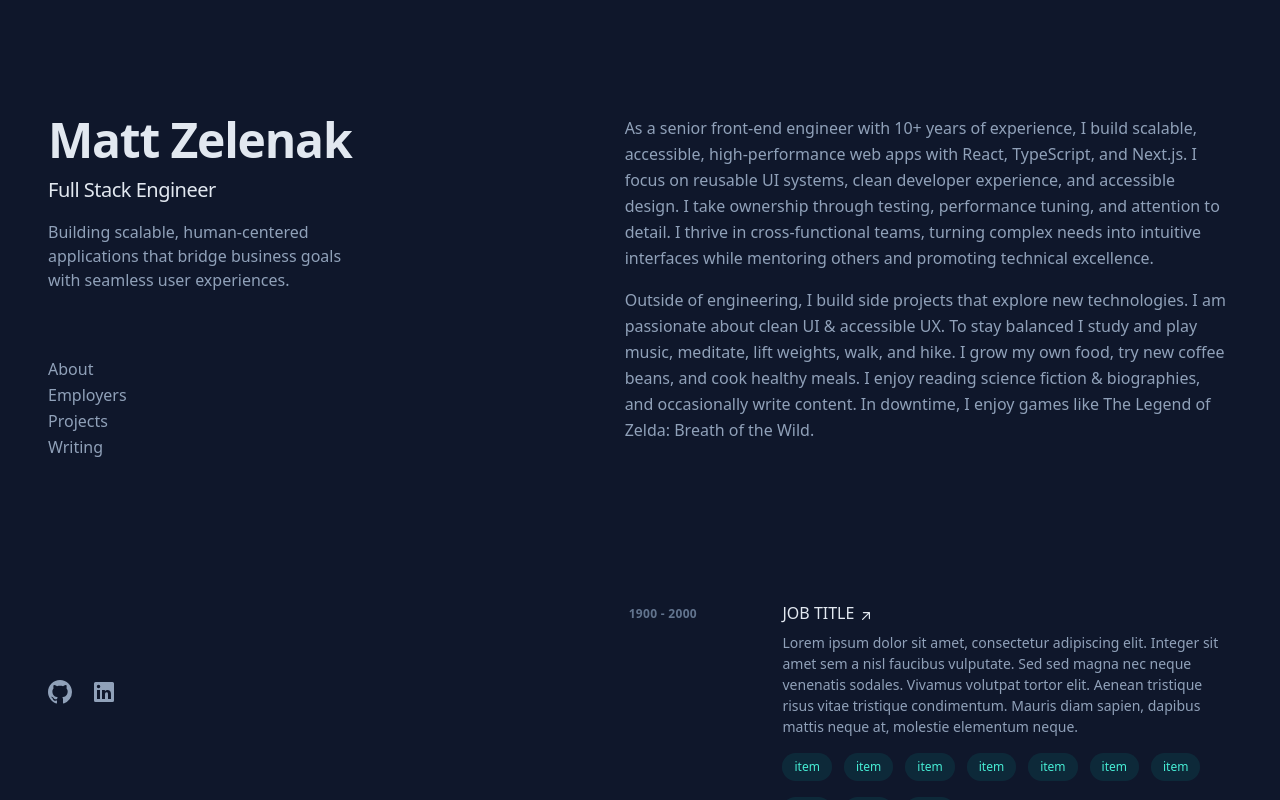
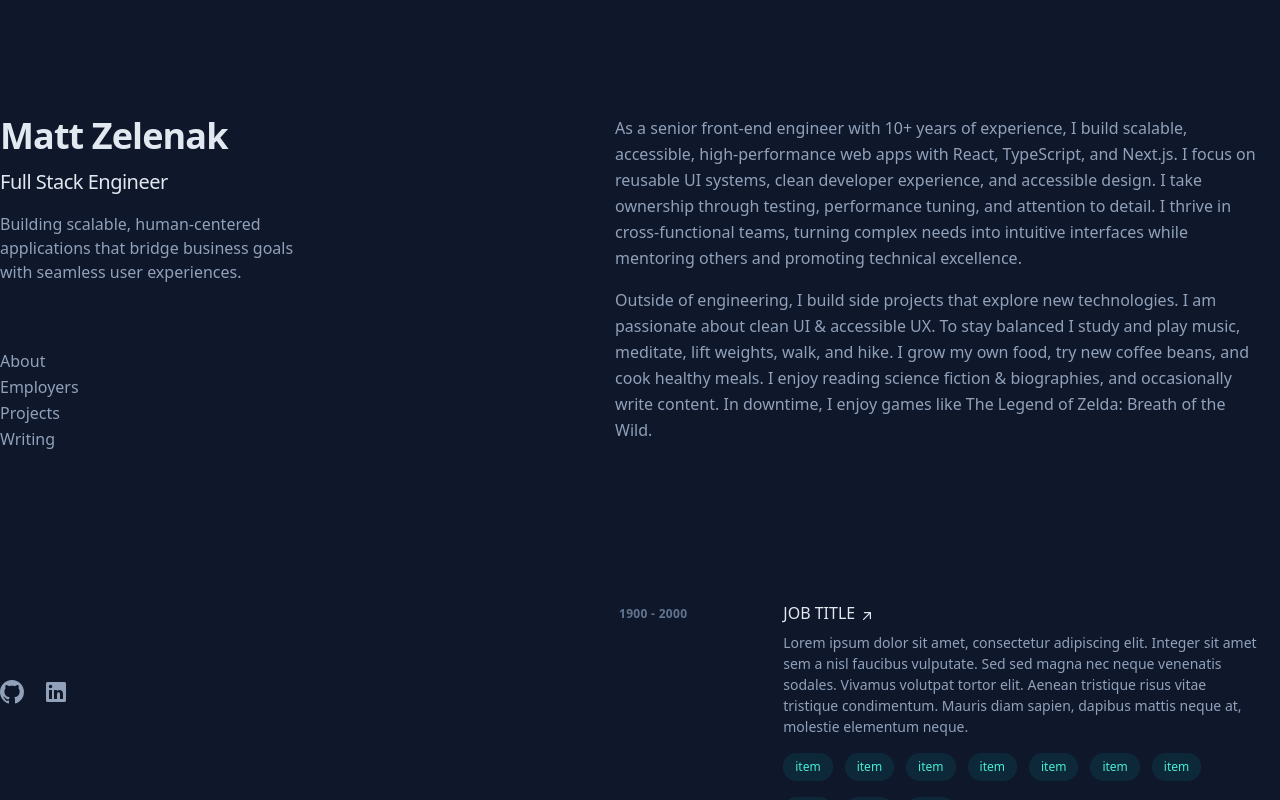
Before and after one commit to mzelenak-dev/mzed.dev, a Next.js app: page / in a window 1280 px wide. Shown: the top 800 px of the page. Built offline with nearby package versions, Linux system fonts and the light colour scheme.

Commit message:
seperate blogList tool; fix responsive header nav text

```diff
--- a/app/globals.css
+++ b/app/globals.css
@@ -1,4 +1,8 @@
 @import "tailwindcss";
+
+@theme {
+  --breakpoint-m2: 56rem;
+}
 
 #spotlight-overlay {
   position: fixed;
--- a/app/layout.tsx
+++ b/app/layout.tsx
@@ -18,7 +18,7 @@ export default async function RootLayout({children}: Readonly<{children: React.R
 
   return (
     <html lang="en">
-      <body className={`${inter.className} antialiased bg-gradient relative mx-auto h-full w-full text-slate-400 bg-slate-900 leading-relaxed selection:bg-teal-300 selection:text-teal-900 xl:px-0 lg:py-5 lg:px-5 px-3 py-3`}>
+      <body className={`${inter.className} antialiased bg-gradient relative mx-auto h-full w-full text-slate-400 bg-slate-900 leading-relaxed selection:bg-teal-300 selection:text-teal-900 px-3 py-5 md:px-5 xl:px-0`}>
         <div id="spotlight-overlay" className="hidden lg:block absolute -z-10"></div>
         {children}
         <Spotlight />
--- a/app/page.tsx
+++ b/app/page.tsx
@@ -2,34 +2,40 @@
 
 import Employer from "@/components/Employer";
 import SocialButtons from "@/components/SocialButtons";
-import Link from "next/link";
+import NavigationList from "@/components/NavigationList";
 import HamburgerButton from "@/components/HamburgerButton";
 import BlogList from "@/components/BlogList";
 import StickySectionHeader from "@/components/StickySectionHeader";
 
 export default function Home() {
   return (
-    <div className="mx-auto min-h-screen max-w-screen-xl py-6 font-sans md:px-12 md:py-16 lg:py-0">
+    <div className="mx-auto min-h-screen max-w-screen-xl font-sans m2:p-6 xl:p-0">
       <div className="lg:flex lg:justify-between lg:gap-4">
         <header className="lg:sticky lg:top-0 lg:flex lg:max-h-screen lg:w-[48%] lg:flex-col lg:justify-between lg:py-24">
           <div>
             <div className="flex justify-between items-start md:items-center">
               <div>
-                <h1 className="text-4xl font-bold tracking-tight text-slate-200 sm:text-5xl">Matt Zelenak</h1>
-                <h2 className="mt-3 text-lg font-medium tracking-tight text-slate-200 sm:text-xl">Full Stack Engineer</h2>
+                <h1 className="text-4xl font-bold tracking-tight text-slate-200">Matt Zelenak</h1>
+                <h2 className="mt-3 text-xl font-medium tracking-tight text-slate-200">Full Stack Engineer</h2>
               </div>
-              <div className="block lg:hidden">
+              <div className="block md:hidden">
                 <HamburgerButton />
+              </div>
+              <div className="hidden md:block lg:hidden">
+                <NavigationList
+                  orientation='row'
+                  spacing={6}
+                />
               </div>
             </div>
             <p className="mt-4 lg:max-w-xs max-w-full leading-normal">Building scalable, human-centered applications that bridge business goals with seamless user experiences.</p>
-            <nav className="nav hidden lg:block">
-              <ul className="mt-16 w-max">
-                <li><Link href="#about">About</Link></li>
-                <li><Link href="#work">Employers</Link></li>
-                <li><Link href="#projects">Projects</Link></li>
-                <li><Link href="#writing">Writing</Link></li>
-              </ul>
+            <nav className="nav hidden lg:block w-max mt-16">
+              <div className="hidden md:block">
+                <NavigationList
+                  orientation='col'
+                  spacing={6}
+                />
+              </div>
             </nav>
           </div>
           <div className="hidden md:block">
@@ -92,6 +98,9 @@ export default function Home() {
             <BlogList />
           </section>
         </main>
+        <footer className="bg-black w-auto h-10">
+
+        </footer>
       </div>
     </div>
   );
--- a/components/BlogDetail.tsx
+++ b/components/BlogDetail.tsx
@@ -85,7 +85,7 @@ export default function BlogDetail({ post }: { post: Post }) {
                     </time>
 
                     {post.readingTime && (
-                      <span className="text-sm text-slate-400">· {post.readingTime}</span>
+                      <span className="text-sm text-slate-400">{post.readingTime} read</span>
                     )}
                   </div>
                 </div>
@@ -150,12 +150,6 @@ export default function BlogDetail({ post }: { post: Post }) {
                       <div className="text-xs text-slate-400">{post.readingTime}</div>
                     )}
                   </div>
-                  <Link
-                    href="#"
-                    className="inline-flex items-center px-3 py-1 rounded-md bg-teal-400/10 text-teal-300 text-sm"
-                  >
-                    Subscribe
-                  </Link>
                 </div>
               </div>
 
@@ -166,7 +160,7 @@ export default function BlogDetail({ post }: { post: Post }) {
                   {post.categories?.map((c) => (
                     <span
                       key={c}
-                      className="inline-flex items-center px-3 py-1 rounded-full text-xs font-medium bg-slate-800/50 text-teal-300 w-auto"
+                      className="px-3 py-1 rounded-full text-xs font-medium bg-slate-800/50 text-teal-300"
                     >
                       {c}
                     </span>
@@ -177,7 +171,7 @@ export default function BlogDetail({ post }: { post: Post }) {
                   {post.tags?.map((t) => (
                     <span
                       key={t}
-                      className="inline-flex items-center px-2 py-0.5 rounded text-xs text-slate-300 bg-slate-800/20 w-auto"
+                      className="px-3 py-1 rounded-full text-xs font-medium bg-slate-800/50 text-teal-300"
                     >
                       #{t}
                     </span>
--- a/components/BlogList.tsx
+++ b/components/BlogList.tsx
@@ -1,44 +1,14 @@
-import fs from "fs";
-import path from "path";
-import matter from "gray-matter";
 import Image from "next/image";
 import genListKey from "@/lib/utils";
-
-type BlogPost = {
-  slug: string;
-  title: string;
-  date: string;
-  categories: string[];
-  tags: string[];
-  image: string;
-  content: string;
-};
+import GetBlogList from '@/lib/blog';
 
 export default function BlogList() {
-  const blogDir = path.join(process.cwd(), "public/blog");
-  const files = fs.readdirSync(blogDir);
-  const posts: BlogPost[] = files
-    .filter((file) => file.endsWith(".md"))
-    .map((file) => {
-      const filePath = path.join(blogDir, file);
-      const fileContents = fs.readFileSync(filePath, "utf-8");
-      const { data, content } = matter(fileContents);
-
-      return {
-        content,
-        date: new Date(data.date).toLocaleDateString("en-US") || "",
-        tags: data.tags || [],
-        image: data.image || null,
-        title: data.title || "Untitled",
-        slug: file.replace(/\.md$/, ""),
-        categories: data.categories || [],
-      };
-    })
-    .sort((a, b) => new Date(b.date).getTime() - new Date(a.date).getTime()); // newest first
+  const blogList = GetBlogList();
+  blogList.sort((a, b) => new Date(b.date).getTime() - new Date(a.date).getTime()); // newest first
 
   return (
     <section id="blog-posts" className="space-y-8 flex flex-col">
-      {posts.map((post) => (
+      {blogList.map((post) => (
         <a key={genListKey()} href={`/blog/${post.slug}`}>
           <article className="p-5 rounded-lg bg-slate-800/50">
             <div className="w-full h-[200px] rounded-md overflow-hidden">
--- /dev/null
+++ b/components/NavigationList.tsx
@@ -0,0 +1,19 @@
+import Link from "next/link";
+
+type NavigationListProps = {
+  orientation: string;
+  spacing: number;
+}
+
+export default function NavigationList({ orientation, spacing }: NavigationListProps) {
+  return (
+    <nav className="nav">
+      <ul className={`flex ${orientation === 'row' ? 'flex-row' : 'flex-col'} gap-${spacing}`}>
+        <li><Link href="#about">About</Link></li>
+        <li><Link href="#work">Employers</Link></li>
+        <li><Link href="#projects">Projects</Link></li>
+        <li><Link href="#writing">Writing</Link></li>
+      </ul>
+    </nav>
+  )
+}
--- /dev/null
+++ b/lib/blog.tsx
@@ -0,0 +1,37 @@
+import fs from "fs";
+import path from "path";
+import matter from "gray-matter";
+
+type BlogPost = {
+  slug: string;
+  title: string;
+  date: string;
+  categories: string[];
+  tags: string[];
+  image: string;
+  content: string;
+};
+
+export default function GetBlogList() {
+  const blogDir = path.join(process.cwd(), "public/blog");
+  const files = fs.readdirSync(blogDir);
+  const posts: BlogPost[] = files
+    .filter((file) => file.endsWith(".md"))
+    .map((file) => {
+      const filePath = path.join(blogDir, file);
+      const fileContents = fs.readFileSync(filePath, "utf-8");
+      const { data, content } = matter(fileContents);
+
+      return {
+        content,
+        date: new Date(data.date).toLocaleDateString("en-US") || "",
+        tags: data.tags || [],
+        image: data.image,
+        title: data.title || "Untitled",
+        slug: file.replace(/\.md$/, ""),
+        categories: data.categories || [],
+      };
+    })
+
+  return posts;
+}
```
